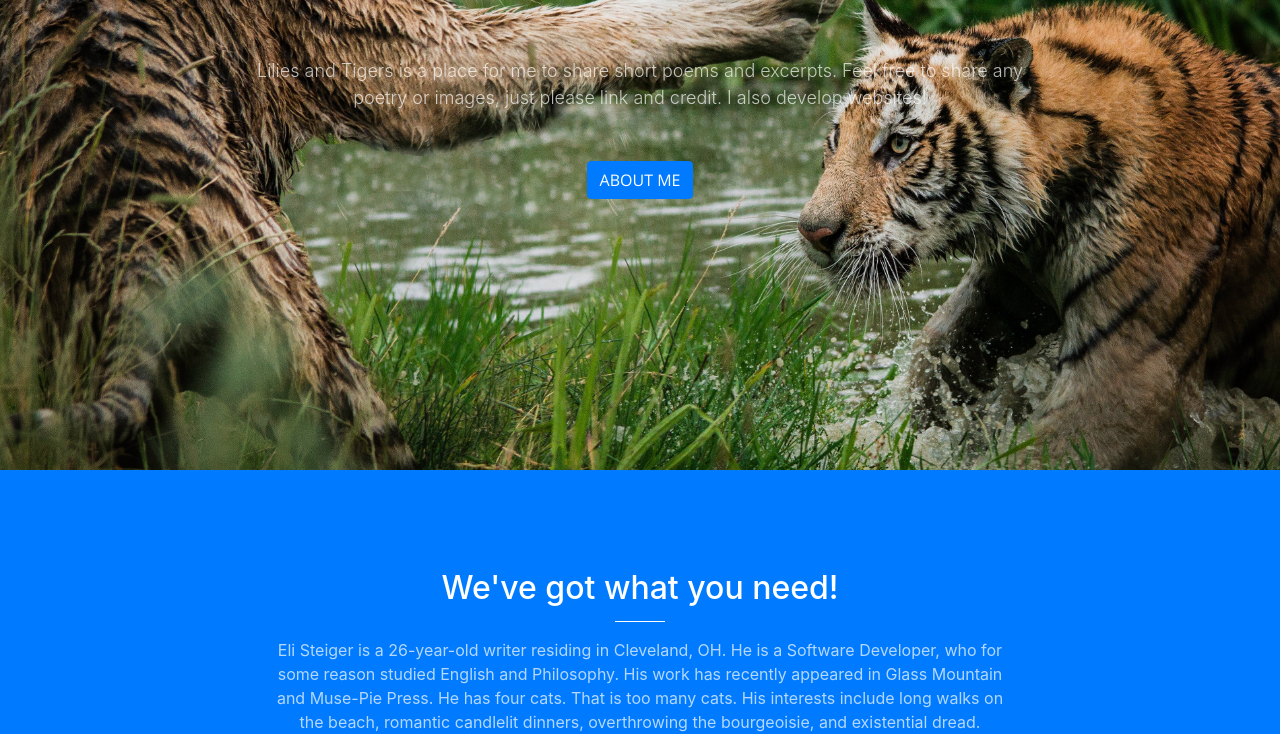
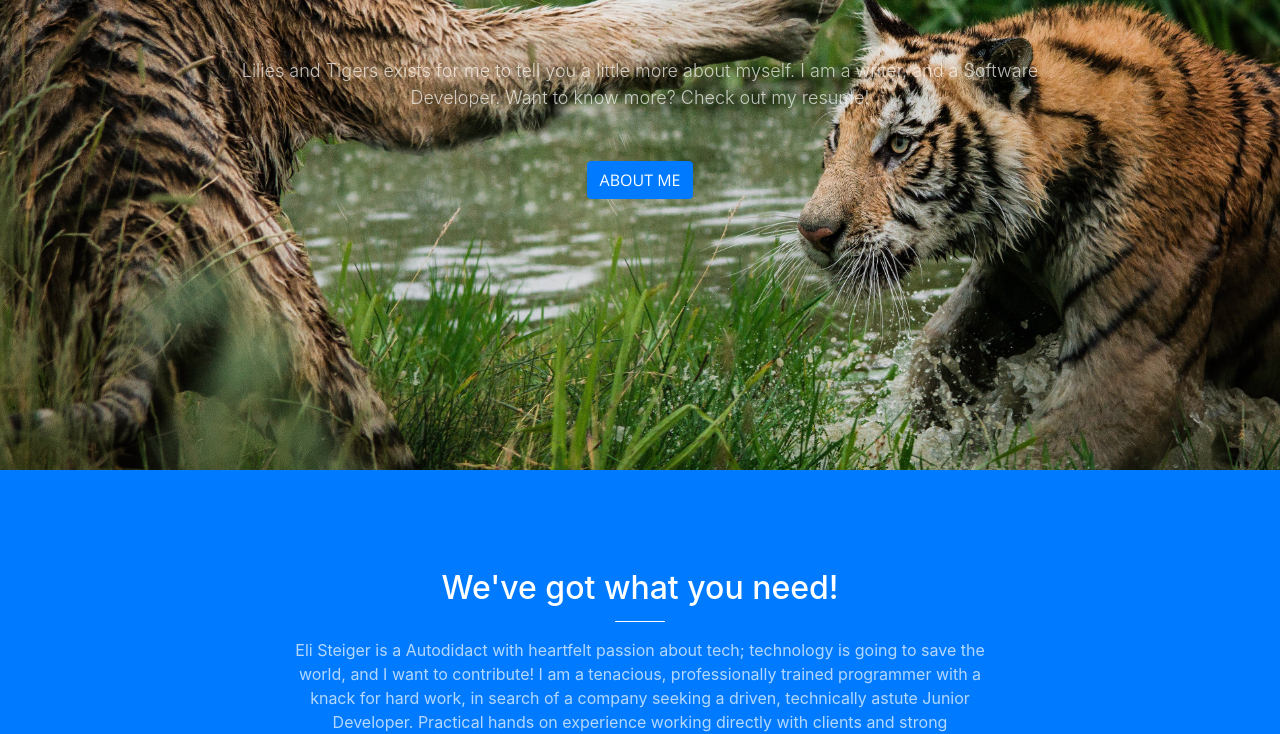
Before and after one commit to Glen-Cocoa/Lilies, a website with bundled scripts: page index.html in a window 1280 px wide. Shown: the part 330-1064 px from the top of the page. Built offline with nearby package versions, Linux system fonts and the light colour scheme.

Commit message:
Update index.html

```diff
--- a/index.html
+++ b/index.html
@@ -62,7 +62,8 @@
         <div class="header-content-inner">
           <h1 id="homeHeading">Welcome to Lilies and Tigers</h1>
           <hr>
-          <p>Lilies and Tigers is a place for me to share short poems and excerpts. Feel free to share any poetry or images, just please link and credit. I also develop websites!</p>
+          <p>Lilies and Tigers exists for me to tell you a little more about myself. I am a writer, and a Software Developer. Want to know more? Check out my resume!</p>
+          <a href='./resume.pdf'></a>
           <a class="btn btn-primary btn-xl js-scroll-trigger" href="#about">About Me</a>
         </div>
       </div>
@@ -74,7 +75,8 @@
           <div class="col-lg-8 mx-auto text-center">
             <h2 class="section-heading text-white">We've got what you need!</h2>
             <hr class="light">
-            <p class="text-faded">Eli Steiger is a 26-year-old writer residing in Cleveland, OH. He is a Software Developer, who for some reason studied English and Philosophy. His work has recently appeared in Glass Mountain and Muse-Pie Press. He has four cats. That is too many cats. His interests include long walks on the beach, romantic candlelit dinners, overthrowing the bourgeoisie, and existential dread.</p>
+            <p class="text-faded">Eli Steiger is a Autodidact with heartfelt passion about tech; technology is going to save the world, and I want to contribute! I am a tenacious, professionally trained programmer with a knack for hard work, in search of a company seeking a driven, technically astute Junior Developer. Practical hands on experience working directly with clients and strong communication skills.
+</p>
             <a class="btn btn-default btn-xl js-scroll-trigger" href="#services">Portfolio</a>
           </div>
         </div>
```
